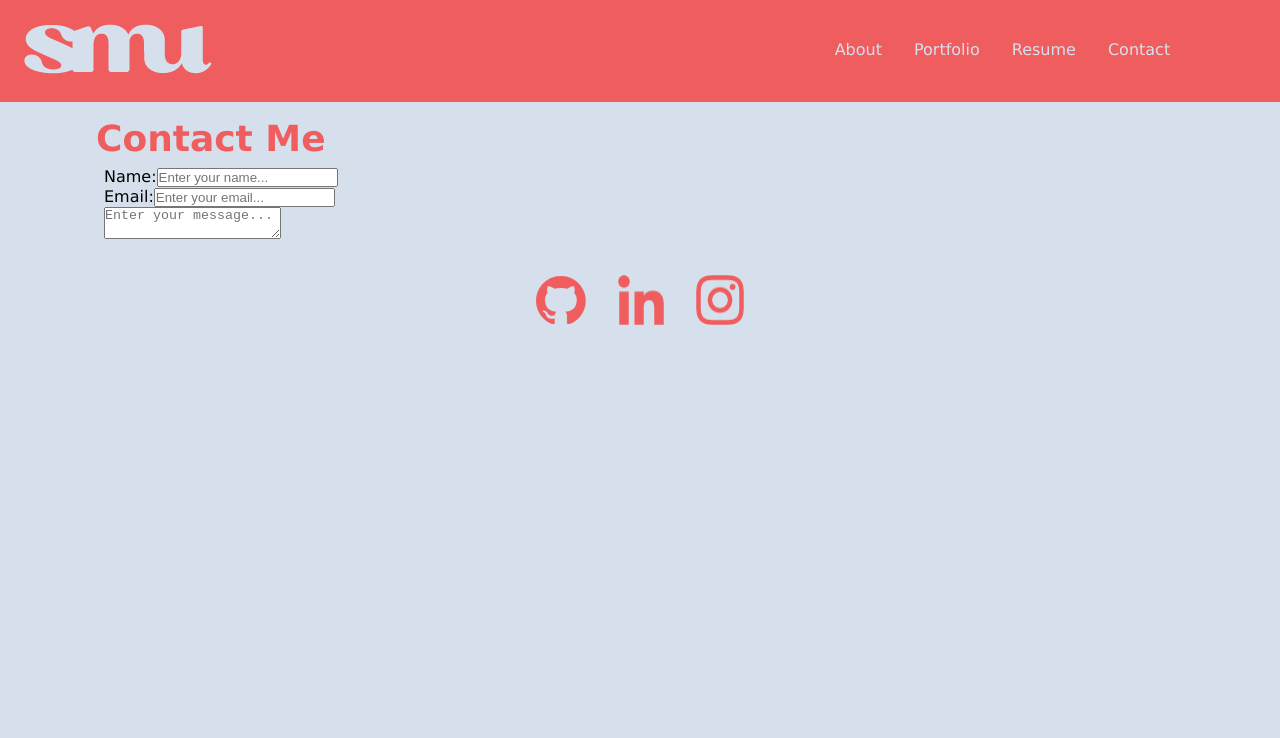
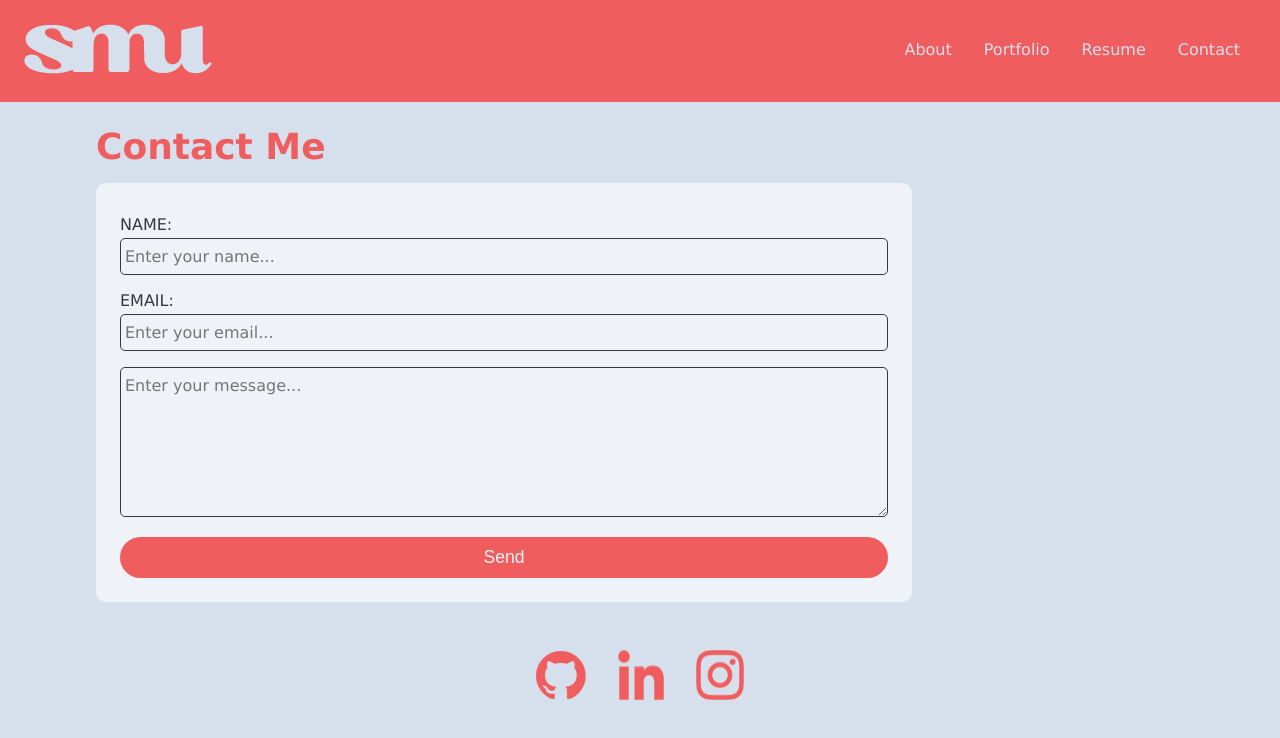
Before and after one commit to samurwin/samurwin.github.io, a React (Create React App) app: page /contact in a window 1280 px wide. Shown: the top 738 px of the page. Built offline with nearby package versions, Linux system fonts and the light colour scheme.

Commit message:
contact styles

```diff
--- a/src/components/Nav/index.js
+++ b/src/components/Nav/index.js
@@ -3,7 +3,7 @@ import { Link } from 'react-router-dom';
 
 function Nav() {
     return (
-        <nav className='col-12 col-lg-5 pt-3 flex-row justify-center text-secondary'>
+        <nav className='col-12 col-lg-5 pt-3 flex-row justify-center justify-flex-end-lg text-secondary'>
             <Link to='/'>About</Link>
             <Link to='/portfolio'>Portfolio</Link>
             <Link to='/resume'>Resume</Link>
--- a/src/index.css
+++ b/src/index.css
@@ -82,6 +82,27 @@ nav a {
 
 nav a:hover {
   color: var(--tertiary);
+}
+
+input, textarea {
+  width: 100%;
+  font-size: 1rem;
+  background: var(--light);
+  font-family: 'Lucida Sans', 'Lucida Sans Regular', 'Lucida Grande', 'Lucida Sans Unicode', 'Geneva', 'Verdana', 'sans-serif';
+  padding: var(--spacing-two) var(--spacing-one);
+  border: 1px solid var(--dark);
+  outline: none;
+  border-radius: 5px;
+  transition: box-shadow 0.2s;
+}
+
+input:focus, textarea:focus {
+  border: 1px solid var(--secondary);
+  box-shadow: 0 0 .25rem rgba(0, 0, 0, .5);
+}
+
+textarea {
+  min-height: 150px;
 }
 
 .container {
@@ -1014,8 +1035,8 @@ footer {
     align-items: stretch;
   }
 
-  .align-end-lg {
-    align-items: flex-end;
+  .align-start-lg {
+    align-items: flex-start;
   }
 
   .align-center-lg {
--- a/src/pages/About.js
+++ b/src/pages/About.js
@@ -16,7 +16,7 @@ function About() {
                     />
                 </div>
             </section>
-            <section className='my-3 p-4 about-blurb'>
+            <section className='my-3 p-4 card'>
                 <h2 className='text-center text-quatrinary'>About Me</h2>
                 <p className='text-dark my-2'>
                 I would describe myself as a dualistic person. Creativity comes easily to me and so does logic and organization.
--- a/src/pages/Contact.js
+++ b/src/pages/Contact.js
@@ -2,20 +2,21 @@ import React from 'react';
 
 function Contact() {
     return (
-        <section className='my-3'>
-            <h1 className='text-primary'>Contact Me</h1>
-            <form className='flex-col align-center align-flex-start-lg contact-form m-2'>
-                <div>
-                    <label for='name'>Name:</label>
+        <section className='w-100 my-4 flex-column align-center align-start-lg'>
+            <h1 className='text-primary mb-2'>Contact Me</h1>
+            <form className='flex-column align-center align-start-lg card my-2 w-75'>
+                <div className='my-2 flex-column w-100'>
+                    <label className='mb-1 text-uppercase text-dark' for='name'>Name:</label>
                     <input name='name' placeholder='Enter your name...' />
                 </div>
-                <div>
-                    <label for='email'>Email:</label>
+                <div className='my-2 flex-column w-100'>
+                    <label className='mb-1 text-uppercase text-dark' for='email'>Email:</label>
                     <input name='email' placeholder='Enter your email...' />
                 </div>
-                <div>
-                    <textarea row='5' placeholder='Enter your message...'></textarea>
+                <div className='my-2 w-100'>
+                    <textarea name='message' placeholder='Enter your message...'></textarea>
                 </div>
+                <button className='w-100 btn mt-2'>Send</button>
             </form>
         </section>
     );
--- a/src/pages/Resume.js
+++ b/src/pages/Resume.js
@@ -3,20 +3,20 @@ import React from 'react';
 function Resume() {
     return (
         <section className='w-100 my-4 flex-row justify-center'>
-            <div className='col-12 col-lg-10 flex-row justify-space-between'>
+            <div className='col-12 col-md-10 flex-row justify-space-between'>
                 <h1 className='text-primary'>Resume</h1>
                 <button className='btn m-2'>Download Resume</button>
             </div>
 
-            <div className='m-2 card col-12 col-lg-10 flex-column align-center'>
+            <div className='m-2 card col-12 col-md-10 flex-column align-center'>
                 <h4 className='text-quatrinary mb-2'>Education</h4>
-                <ul>
+                <ul className='pl-5'>
                     <li>Full Stack Coding Bootcamp - University of Toronto</li>
                     <li>Advertising & Graphic Design - Humber College</li>
                 </ul>
             </div>
 
-            <div className='m-2 card col-12 col-lg-5'>
+            <div className='m-2 card col-12 col-md-5'>
                 <h4 className='text-quatrinary mb-2 text-center'>Technologies</h4>
                 <ul className='pl-5'>
                     <li>React</li>
@@ -29,7 +29,7 @@ function Resume() {
                 </ul>
             </div>
 
-            <div className='m-2 card col-12 col-lg-5'>
+            <div className='m-2 card col-12 col-md-5'>
                 <h4 className='text-quatrinary mb-2 text-center'>Skills</h4>
                 <ul className='pl-5'>
                     <li>Web Design</li>
```
